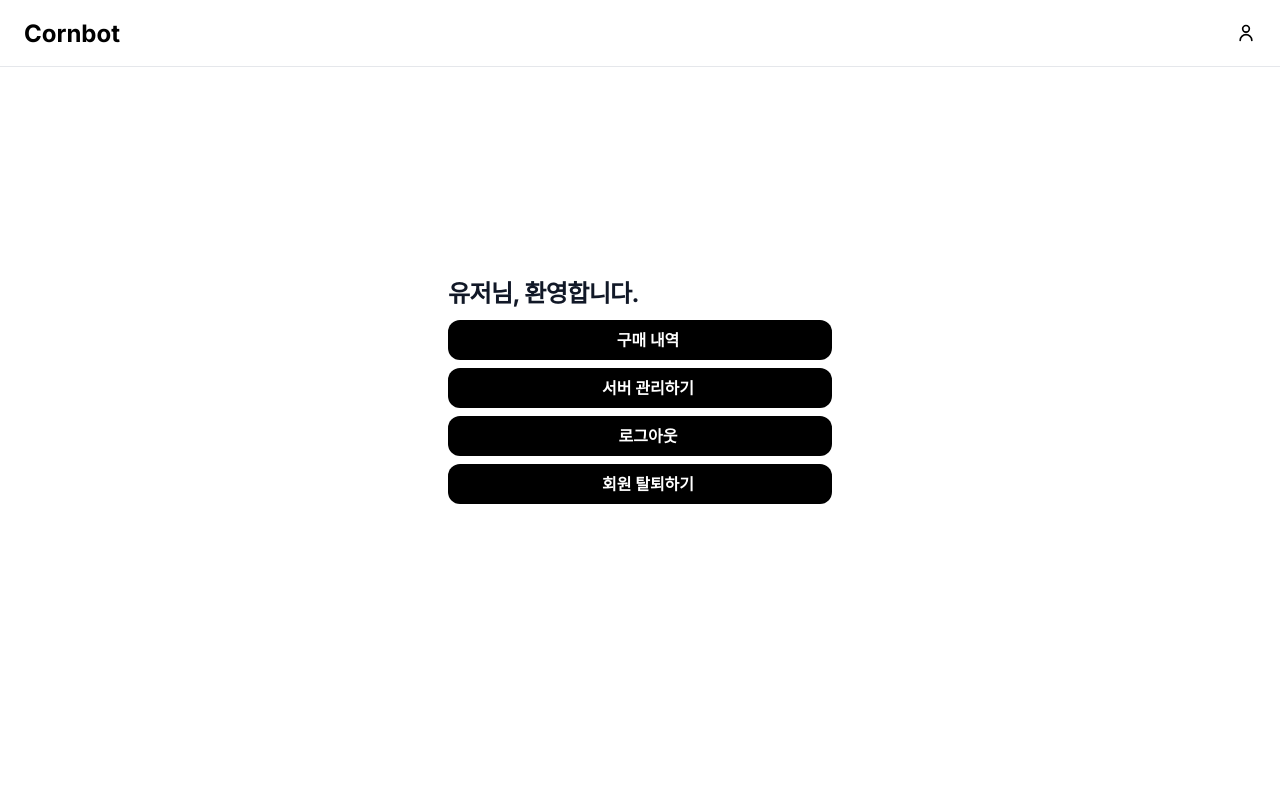
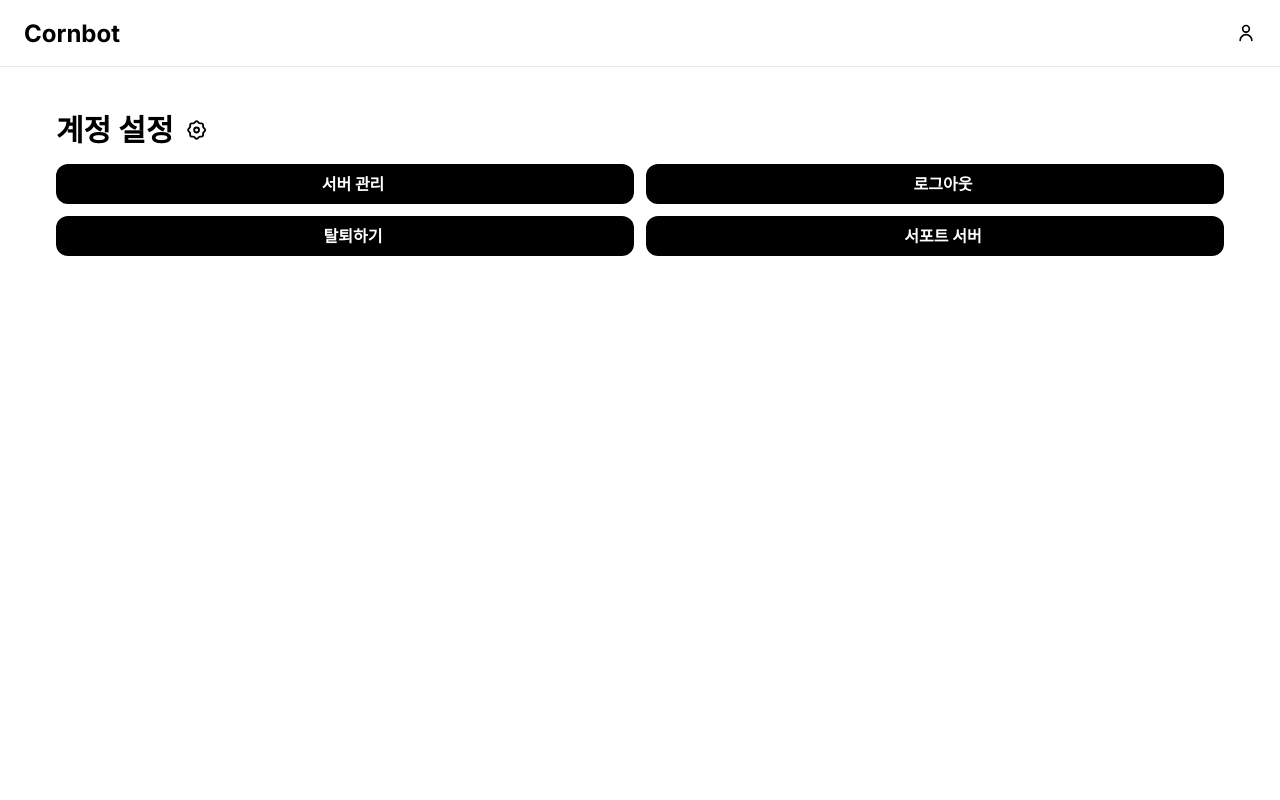
Before and after one commit to CornSoupTeam/store-website, a Next.js app: page /account in a window 1280 px wide. Shown: the top 800 px of the page. Built offline with nearby package versions, Linux system fonts and the light colour scheme; no server answers; sample sign-in values are in the browser's storage.

Commit message:
Edit: account page button

```diff
--- a/components/navbar.tsx
+++ b/components/navbar.tsx
@@ -7,12 +7,10 @@ export default function Navbar() {
             Cornbot
           </a>
         </div>
-        <button
-          data-collapse-toggle="mobile-menu"
-          type="button"
-          className="md:hidden ml-3 text-gray-400 hover:text-gray-900 focus:outline-none focus:ring-2 focus:ring-blue-300 rounded-lg inline-flex items-center justify-center"
-          aria-controls="mobile-menu-2"
-          aria-expanded="false"
+
+        <a
+          className="md:flex-row flex md:space-x-8 md:mt-0 md:text-sm md:font-medium"
+          href="/account/login"
         >
           <svg
             width="20px"
@@ -22,33 +20,14 @@ export default function Navbar() {
             xmlns="http://www.w3.org/2000/svg"
           >
             <path
-              d="M4 6H20M4 12H20M4 18H20"
+              d="M5 21C5 17.134 8.13401 14 12 14C15.866 14 19 17.134 19 21M16 7C16 9.20914 14.2091 11 12 11C9.79086 11 8 9.20914 8 7C8 4.79086 9.79086 3 12 3C14.2091 3 16 4.79086 16 7Z"
               stroke="#000000"
-              strokeWidth="2"
-              strokeLinecap="round"
-              strokeLinejoin="round"
+              stroke-width="2"
+              stroke-linecap="round"
+              stroke-linejoin="round"
             />
           </svg>
-        </button>
-        <div className="hidden md:block w-full md:w-auto" id="mobile-menu">
-          <ul className="flex-col md:flex-row flex md:space-x-8 mt-4 md:mt-0 md:text-sm md:font-medium">
-            <svg
-              width="20px"
-              height="20px"
-              viewBox="0 0 24 24"
-              fill="none"
-              xmlns="http://www.w3.org/2000/svg"
-            >
-              <path
-                d="M5 21C5 17.134 8.13401 14 12 14C15.866 14 19 17.134 19 21M16 7C16 9.20914 14.2091 11 12 11C9.79086 11 8 9.20914 8 7C8 4.79086 9.79086 3 12 3C14.2091 3 16 4.79086 16 7Z"
-                stroke="#000000"
-                stroke-width="2"
-                stroke-linecap="round"
-                stroke-linejoin="round"
-              />
-            </svg>
-          </ul>
-        </div>
+        </a>
       </div>
     </nav>
   );
--- a/src/app/account/login/page.tsx
+++ b/src/app/account/login/page.tsx
@@ -1,9 +1,7 @@
 "use client";
 
-import Image from "next/image";
 import { signIn, useSession, signOut } from "next-auth/react";
 
-// import discordlogo from "../../public/discord.svg";
 import AuthContext from "../authcontent";
 
 export default function AuthenticationPage() {
@@ -12,11 +10,6 @@ export default function AuthenticationPage() {
     return (
       <div className="flex min-h-screen bg-white flex flex-col justify-center px-6 lg:px-8">
         <div className="sm:mx-auto sm:w-full sm:max-w-sm">
-          {/* <Image
-            className="h-20 w-auto inline-block mr-5"
-            src={sverdevlogo}
-            alt="SverDevLogo"
-          /> */}
           <h2 className="mt-5 text-2xl font-bold leading-9 tracking-tight text-gray-900 dark:text-gray-100">
             Cornbot에 오신 것을 환영합니다!
           </h2>
@@ -27,11 +20,6 @@ export default function AuthenticationPage() {
               className="w-full text-white bg-indigo-500 text-center transform ease-in duration-100 active:scale-95 mt-2 items-center rounded-xl m-auto py-2 font-bold pl-4"
               onClick={() => signIn("discord")}
             >
-              {/* <Image
-                className="h-6 w-auto inline-block mr-2"
-                src={discordlogo}
-                alt="Discord"
-              /> */}
               Discord로 로그인하기
             </button>
           </div>
@@ -42,67 +30,7 @@ export default function AuthenticationPage() {
   } else
     return (
       <AuthContext>
-        <div className="flex min-h-screen bg-white flex flex-col justify-center px-6 lg:px-8">
-          <div className="sm:mx-auto sm:w-full sm:max-w-sm">
-            {/* <Image
-            className="h-20 w-auto inline-block mr-5"
-            src={sverdevlogo}
-            alt="SverDevLogo"
-          /> */}
-            <h2 className="mt-5 text-2xl font-bold leading-9 tracking-tight text-gray-900 dark:text-gray-100">
-              유저님, 환영합니다.
-            </h2>
-          </div>
-          <div className=" sm:mx-auto sm:w-full sm:max-w-sm">
-            <div>
-              <button
-                className="w-full text-white bg-black text-center transform ease-in duration-100 active:scale-95 mt-2 items-center rounded-xl m-auto py-2 font-bold pl-4"
-                onClick={() => signIn("discord")}
-              >
-                {/* <Image
-                className="h-6 w-auto inline-block mr-2"
-                src={discordlogo}
-                alt="Discord"
-              /> */}
-                구매 내역
-              </button>
-              <button
-                className="w-full text-white bg-black text-center transform ease-in duration-100 active:scale-95 mt-2 items-center rounded-xl m-auto py-2 font-bold pl-4"
-                onClick={() => signIn("discord")}
-              >
-                {/* <Image
-                className="h-6 w-auto inline-block mr-2"
-                src={discordlogo}
-                alt="Discord"
-              /> */}
-                서버 관리하기
-              </button>
-              <button
-                className="w-full text-white bg-black text-center transform ease-in duration-100 active:scale-95 mt-2 items-center rounded-xl m-auto py-2 font-bold pl-4"
-                onClick={() => signIn("discord")}
-              >
-                {/* <Image
-                className="h-6 w-auto inline-block mr-2"
-                src={discordlogo}
-                alt="Discord"
-              /> */}
-                로그아웃
-              </button>
-              <button
-                className="w-full text-white bg-black text-center transform ease-in duration-100 active:scale-95 mt-2 items-center rounded-xl m-auto py-2 font-bold pl-4"
-                onClick={() => signOut()}
-              >
-                {/* <Image
-                className="h-6 w-auto inline-block mr-2"
-                src={discordlogo}
-                alt="Discord"
-              /> */}
-                회원 탈퇴하기
-              </button>
-            </div>
-            <p className="mt-10 text-center text-sm text-gray-500"></p>
-          </div>
-        </div>
+        <meta http-equiv="refresh" content="0; url=/account"></meta>
       </AuthContext>
     );
 }
--- a/src/app/account/page.tsx
+++ b/src/app/account/page.tsx
@@ -17,65 +17,63 @@ export default function AuthenticationPage() {
   } else
     return (
       <AuthContext>
-        <div className="flex min-h-screen bg-white flex flex-col justify-center px-6 lg:px-8">
-          <div className="sm:mx-auto sm:w-full sm:max-w-sm">
-            {/* <Image
-            className="h-20 w-auto inline-block mr-5"
-            src={sverdevlogo}
-            alt="SverDevLogo"
-          /> */}
-            <h2 className="mt-5 text-2xl font-bold leading-9 tracking-tight text-gray-900 dark:text-gray-100">
-              유저님, 환영합니다.
-            </h2>
-          </div>
-          <div className=" sm:mx-auto sm:w-full sm:max-w-sm">
-            <div>
+        <div className="flex flex-col items-center min-h-screen bg-white">
+          <div className="w-full xl:w-[1200px] mt-28 sm:px-2 lg:px-4 px-6">
+            <div className="flex items-center space-x-2">
+              <h1 className="text-3xl font-bold">계정 설정</h1>
+              <svg
+                width="30px"
+                height="30px"
+                viewBox="0 0 24 24"
+                fill="none"
+                xmlns="http://www.w3.org/2000/svg"
+              >
+                <path
+                  fill-rule="evenodd"
+                  clip-rule="evenodd"
+                  d="M11.7 14C10.623 14 9.74999 13.1046 9.74999 12C9.74999 10.8954 10.623 10 11.7 10C12.7769 10 13.65 10.8954 13.65 12C13.65 12.5304 13.4445 13.0391 13.0789 13.4142C12.7132 13.7893 12.2172 14 11.7 14Z"
+                  stroke="#000000"
+                  stroke-width="1.5"
+                  stroke-linecap="round"
+                  stroke-linejoin="round"
+                />
+                <path
+                  fill-rule="evenodd"
+                  clip-rule="evenodd"
+                  d="M16.8841 16.063V14.721C16.8841 14.3887 17.0128 14.07 17.2419 13.835L18.1672 12.886C18.6443 12.3967 18.6443 11.6033 18.1672 11.114L17.2419 10.165C17.0128 9.93001 16.8841 9.61131 16.8841 9.27899V7.93599C16.8841 7.24398 16.3371 6.68299 15.6624 6.68299H14.353C14.029 6.68299 13.7182 6.55097 13.4891 6.31599L12.5638 5.36699C12.0867 4.87767 11.3132 4.87767 10.8361 5.36699L9.91087 6.31599C9.68176 6.55097 9.37102 6.68299 9.04702 6.68299H7.73759C7.41341 6.68299 7.10253 6.81514 6.87339 7.05034C6.64425 7.28554 6.51566 7.6045 6.51592 7.93699V9.27899C6.51591 9.61131 6.3872 9.93001 6.15809 10.165L5.23282 11.114C4.75573 11.6033 4.75573 12.3967 5.23282 12.886L6.15809 13.835C6.3872 14.07 6.51591 14.3887 6.51592 14.721V16.063C6.51592 16.755 7.06288 17.316 7.73759 17.316H9.04702C9.37102 17.316 9.68176 17.448 9.91087 17.683L10.8361 18.632C11.3132 19.1213 12.0867 19.1213 12.5638 18.632L13.4891 17.683C13.7182 17.448 14.029 17.316 14.353 17.316H15.6614C15.9856 17.3163 16.2966 17.1844 16.5259 16.9493C16.7552 16.7143 16.8841 16.3955 16.8841 16.063Z"
+                  stroke="#000000"
+                  stroke-width="1.5"
+                  stroke-linecap="round"
+                  stroke-linejoin="round"
+                />
+              </svg>
+            </div>
+            <div className="grid grid-cols-1 lg:grid-cols-2 mt-4 gap-3">
               <button
-                className="w-full text-white bg-black text-center transform ease-in duration-100 active:scale-95 mt-2 items-center rounded-xl m-auto py-2 font-bold pl-4"
+                className="w-full text-white bg-black text-center transform ease-in duration-100 active:scale-95 items-center rounded-xl m-auto py-2 font-bold pl-4"
                 onClick={() => signIn("discord")}
               >
-                {/* <Image
-                className="h-6 w-auto inline-block mr-2"
-                src={discordlogo}
-                alt="Discord"
-              /> */}
-                구매 내역
+                서버 관리
               </button>
               <button
-                className="w-full text-white bg-black text-center transform ease-in duration-100 active:scale-95 mt-2 items-center rounded-xl m-auto py-2 font-bold pl-4"
+                className="w-full text-white bg-black text-center transform ease-in duration-100 active:scale-95 items-center rounded-xl m-auto py-2 font-bold pl-4"
                 onClick={() => signIn("discord")}
               >
-                {/* <Image
-                className="h-6 w-auto inline-block mr-2"
-                src={discordlogo}
-                alt="Discord"
-              /> */}
-                서버 관리하기
-              </button>
-              <button
-                className="w-full text-white bg-black text-center transform ease-in duration-100 active:scale-95 mt-2 items-center rounded-xl m-auto py-2 font-bold pl-4"
-                onClick={() => signIn("discord")}
-              >
-                {/* <Image
-                className="h-6 w-auto inline-block mr-2"
-                src={discordlogo}
-                alt="Discord"
-              /> */}
                 로그아웃
               </button>
               <button
-                className="w-full text-white bg-black text-center transform ease-in duration-100 active:scale-95 mt-2 items-center rounded-xl m-auto py-2 font-bold pl-4"
-                onClick={() => signOut()}
+                className="w-full text-white bg-black text-center transform ease-in duration-100 active:scale-95 items-center rounded-xl m-auto py-2 font-bold pl-4"
+                onClick={() => signIn("discord")}
               >
-                {/* <Image
-                className="h-6 w-auto inline-block mr-2"
-                src={discordlogo}
-                alt="Discord"
-              /> */}
-                회원 탈퇴하기
+                탈퇴하기
+              </button>
+              <button
+                className="w-full text-white bg-black text-center transform ease-in duration-100 active:scale-95  items-center rounded-xl m-auto py-2 font-bold pl-4"
+                onClick={() => signIn("discord")}
+              >
+                서포트 서버
               </button>
             </div>
-            <p className="mt-10 text-center text-sm text-gray-500"></p>
           </div>
         </div>
       </AuthContext>
```
